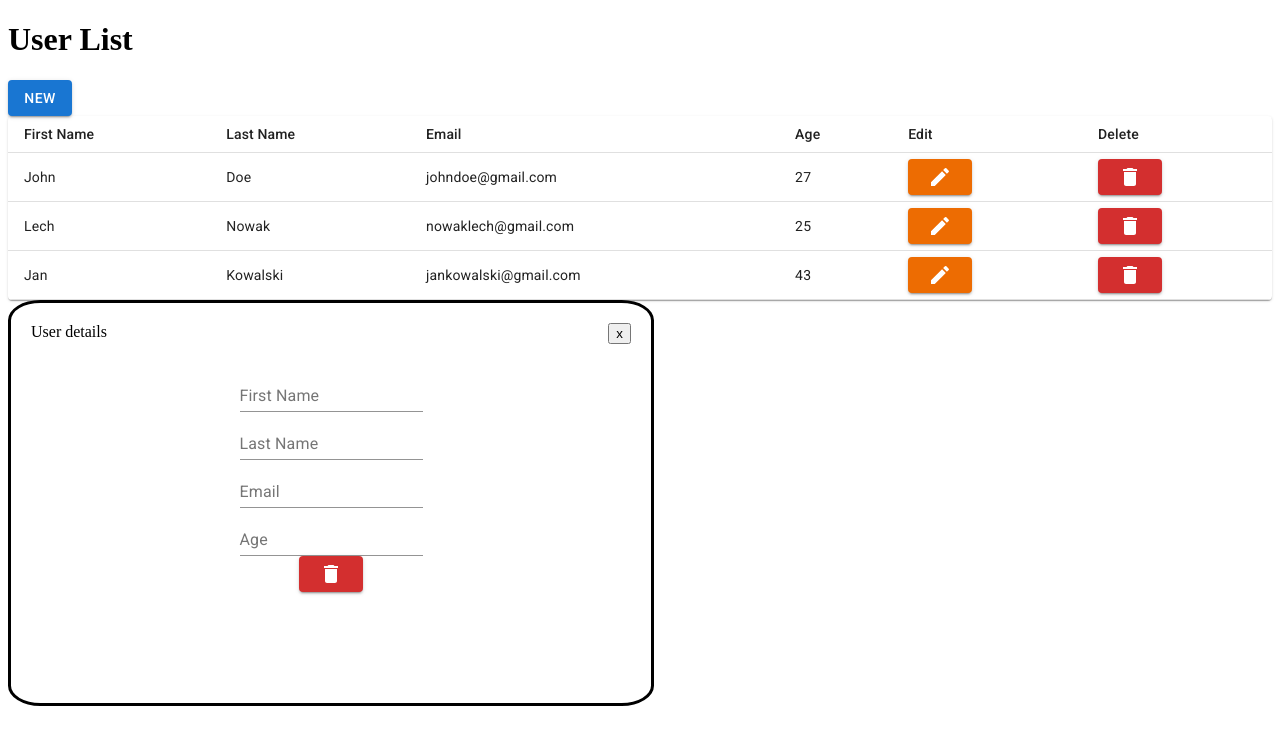
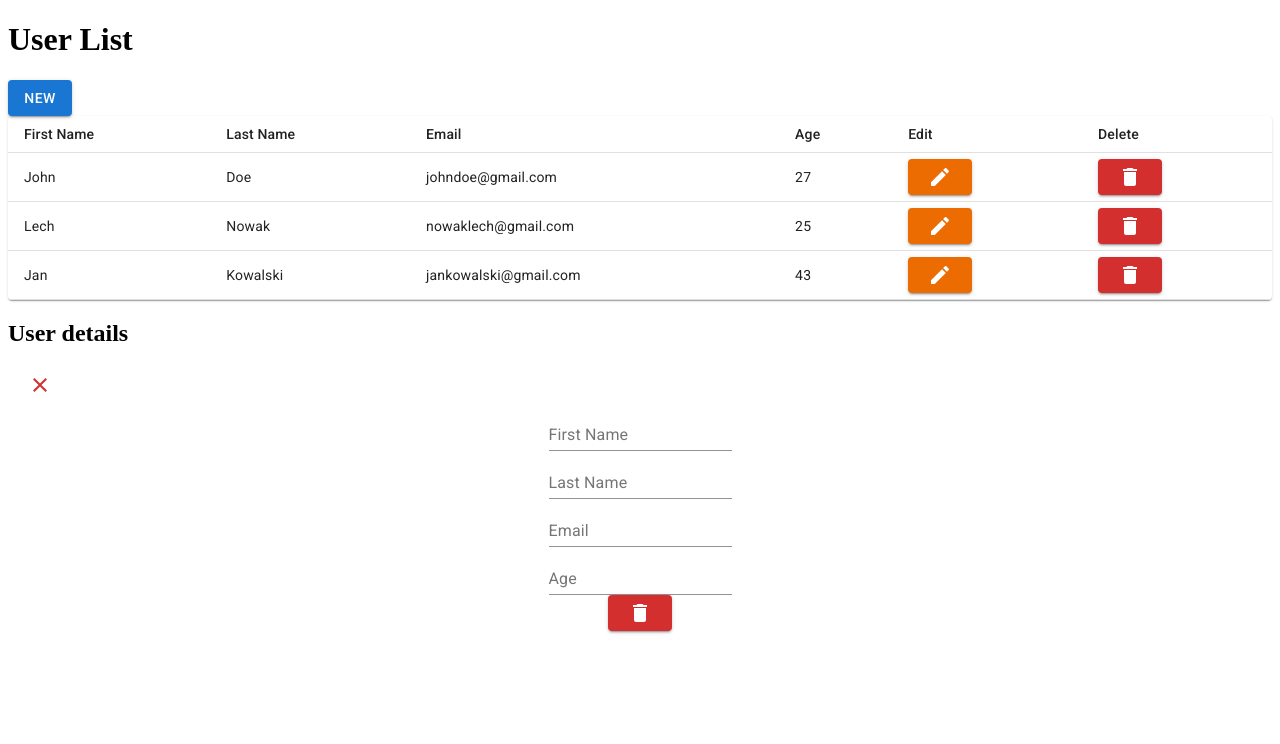
Before and after one commit to Morghot2/Todo---task, a React (Create React App) app: page / in a window 1280 px wide. Both pictures are taken after a click on the button "NEW". Shown: the top 744 px of the page. Built offline with nearby package versions, Linux system fonts and the light colour scheme.

Commit message:
trying context

```diff
--- a/src/components/Modal.js
+++ b/src/components/Modal.js
@@ -2,10 +2,10 @@ import React from "react";
 import { useState } from "react";
 
 import ActionButton from "./ActionButton";
-import FormLabel from "@mui/material/FormLabel";
+import CloseIcon from '@mui/icons-material/Close';
 import Grid from "@material-ui/core/Grid";
 import TextField from "@material-ui/core/TextField";
-import Box from "@material-ui/core/Box";
+import Button from "@mui/material/Button";
 
 import "../modal.css";
 
@@ -38,9 +38,10 @@ const Modal = ({ userList, setUserList, handleShow, buttonType, setButtonType, c
   // F
   return (
     <div className="form-wrapper">
+        <div>
         <div className="form-header">
-            <span>User details</span>
-            <button onClick={handleShow}>x</button>
+            <span><h2>User details</h2></span>
+            <Button onClick={handleShow} color="error" size="medium"><CloseIcon></CloseIcon></Button>
         </div>
         <div>
       <form className="user-form">
@@ -105,6 +106,7 @@ const Modal = ({ userList, setUserList, handleShow, buttonType, setButtonType, c
         </Grid>
       </form>
       </div>
+      </div>
     </div>
   );
 };
--- a/src/modal.css
+++ b/src/modal.css
@@ -1,12 +1,31 @@
-.form-wrapper {
+/* .form-wrapper {
     height: 50vh;
     width: 50vw;
 
     border: solid black;
     border-radius: 5%;
-}
-.form-header {
+} */
+/* .form-header {
     display: flex;
     justify-content: space-between;
     margin: 20px;
-}
+} */
+
+
+
+
+
+
+
+
+/*
+height: 100vh;
+position: absolute;
+right: 0;
+left: 0;
+top: 0;
+margin: auto;
+display: flex;
+justify-content: center;
+align-content: space-around;
+align-items: center; */
```
